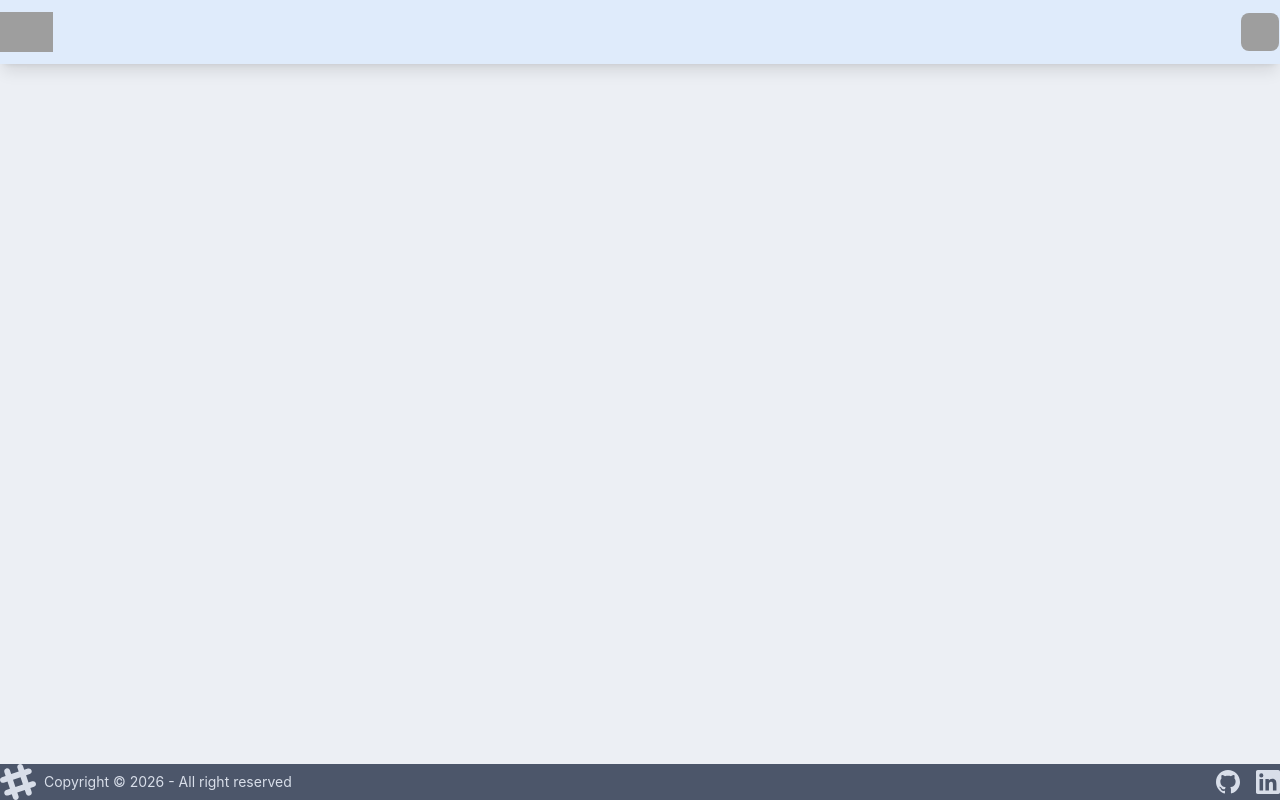
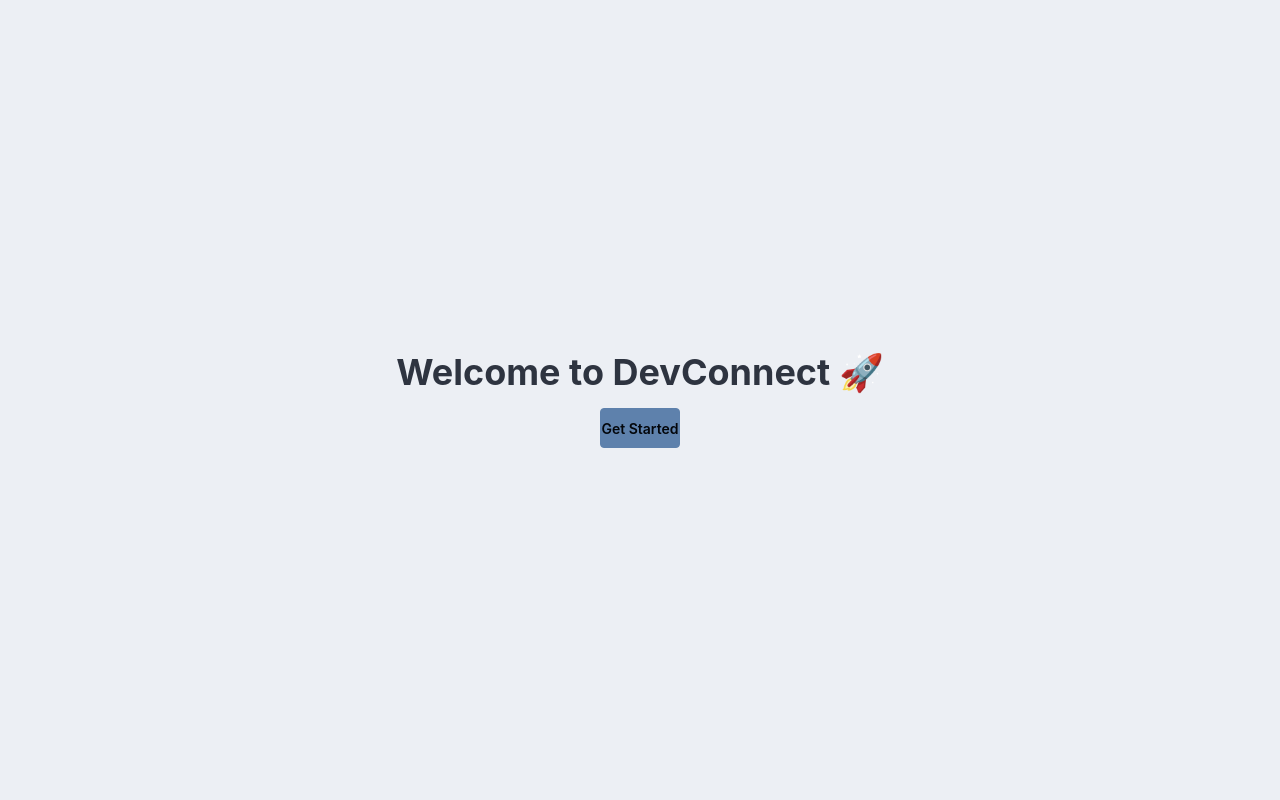
Before and after one commit to amanuniyal01/DevConnect-Frontend, a React (Vite) app: page / in a window 1280 px wide. Built offline with nearby package versions, Linux system fonts and the light colour scheme; grey boxes are pictures that could not be loaded.

Commit message:
Added Landing Page

```diff
--- a/src/App.jsx
+++ b/src/App.jsx
@@ -4,15 +4,17 @@ import Body from './components/Body'
 import Login from './components/Login'
 import Profile from './components/Profile'
 import { Route } from 'react-router'
+import Landing from './components/Landing'
 
 function App() {
   return (
     <div className="p-10">
       <BrowserRouter >
         <Routes>
-          <Route path="/" element={<Body/>} >
-            <Route path="/login" element={<Login/>} />
-            <Route path="/profile" element={<Profile/>} />
+          <Route path="/" element={<Landing />} />
+          <Route path="/app" element={<Body />} >
+            <Route path="login" element={<Login />} />
+            <Route path="profile" element={<Profile />} />
             <Route />
 
           </Route>
--- /dev/null
+++ b/src/components/Landing.jsx
@@ -0,0 +1,20 @@
+
+import React from 'react'
+import { useNavigate } from 'react-router';
+function Landing() {
+    const navigate = useNavigate();
+
+    return (
+        <div className="landing h-screen flex flex-col items-center justify-center">
+            <h1 className="text-4xl font-bold mb-4">Welcome to DevConnect 🚀</h1>
+            <button
+                className="btn  btn-primary"
+                onClick={() => navigate("/app")}
+            >
+                Get Started
+            </button>
+        </div>
+    )
+}
+
+export default Landing;
```
